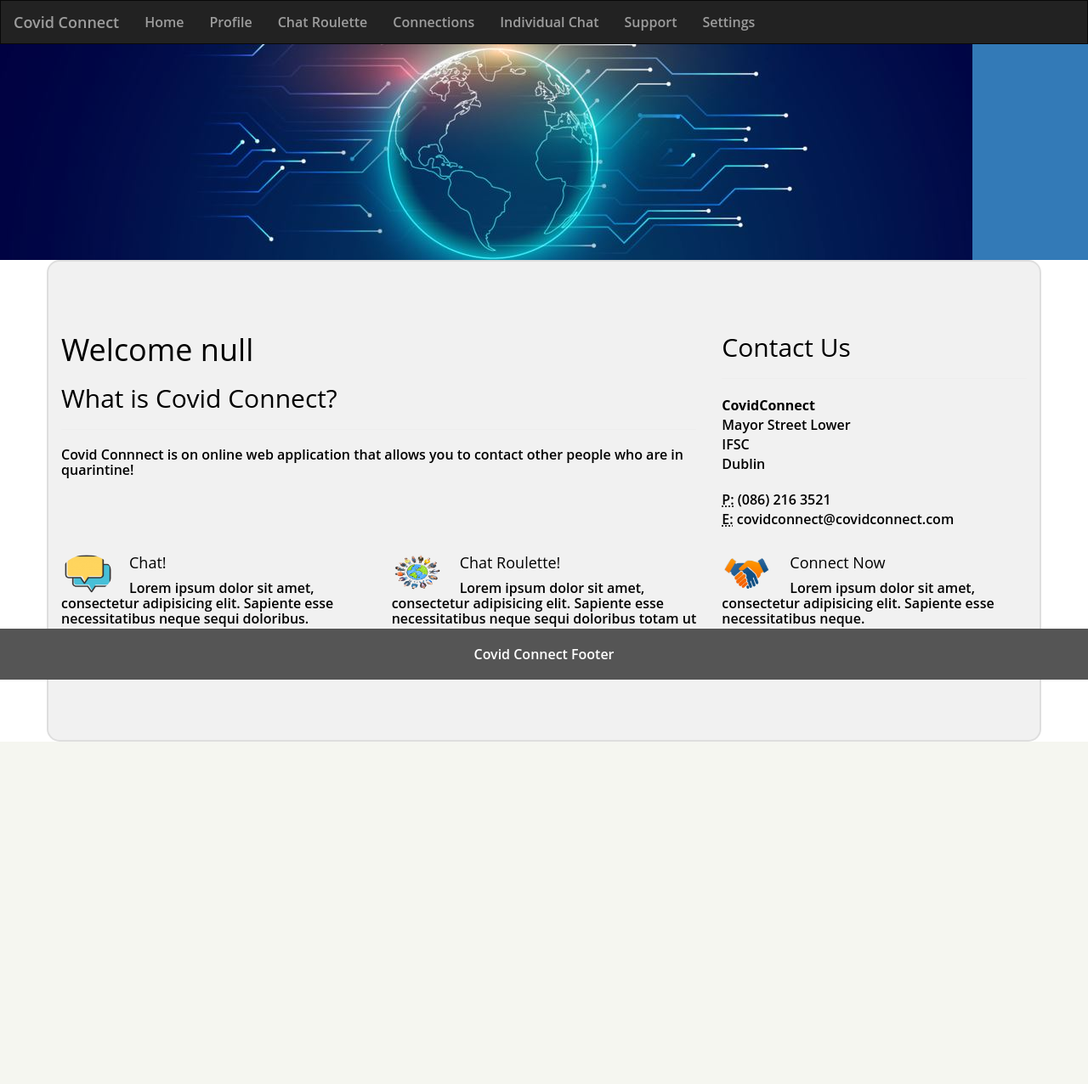
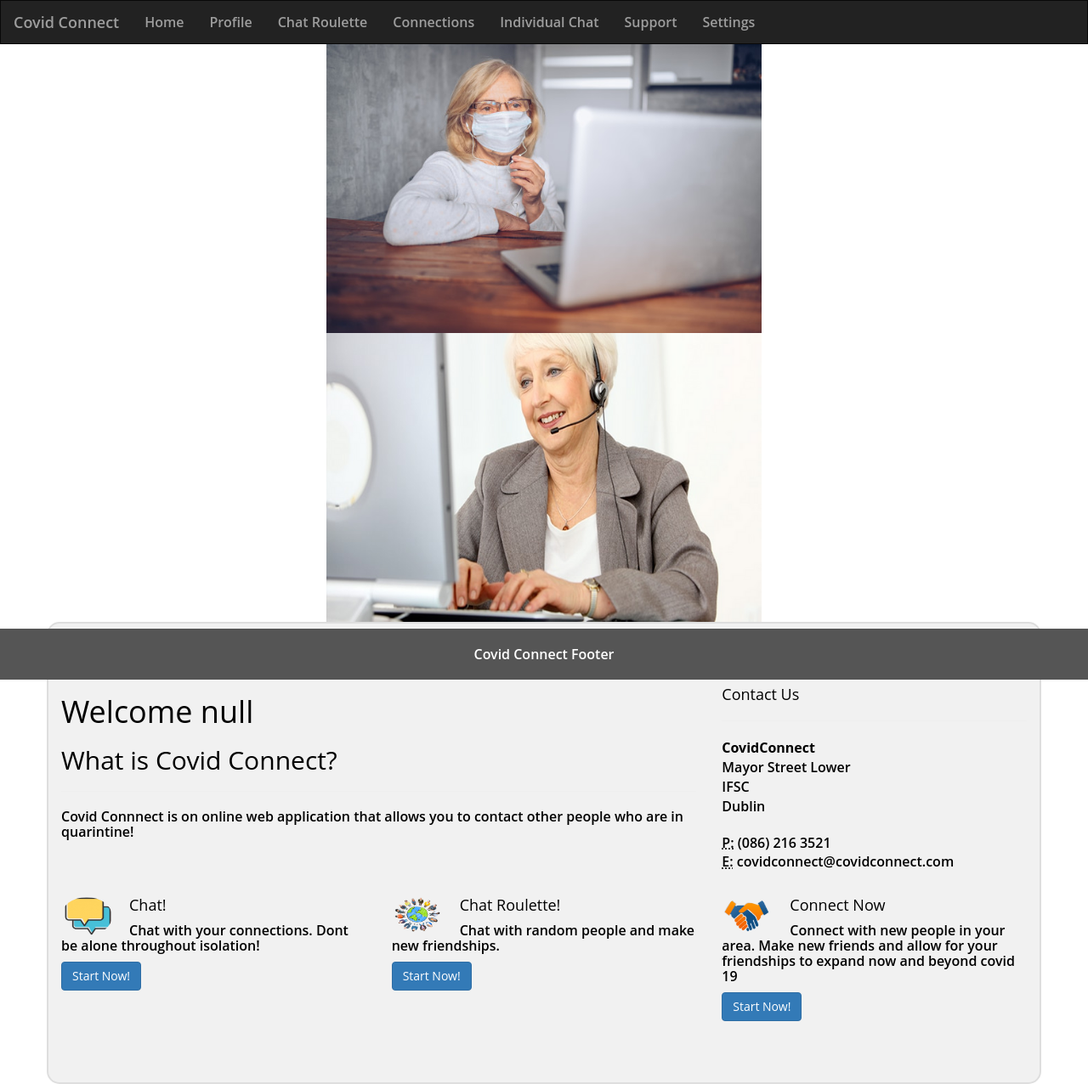
Before and after one commit to ApricotsNCI/CovidConnect, a PHP site: page /Webpages/home.html in a window 1280 px wide. Shown: the whole page at 85% size. Before the commit the page ends 873 px from the top, so only its background shows below. Run offline with PHP 8.4, Linux system fonts and the light colour scheme; some libraries are stand-ins or nearby versions.

Commit message:
home page

```diff
--- a/Webpages/home.html
+++ b/Webpages/home.html
@@ -34,8 +34,9 @@
     </div>
   </nav>
   <!-- Header -->
-  <header class="bg-primary py-5 mb-5">
-    <img id="homepagebanner" src="../Imgs/bg.jpg" alt="Background">
+  <header>
+      <img id="homepagebanner" src="../Imgs/bg.jpg" alt="Background">
+      <img id="homepagebanner" src="../Imgs/bg2.jpg" alt="Background">
   </header>
   <!-- Page Content -->
   <div class="container">
@@ -47,7 +48,7 @@
         <p>Covid Connnect is on online web application that allows you to contact other people who are in quarintine!</p>
       </div>
       <div class="col-md-4 mb-5">
-        <h2>Contact Us</h2>
+        <h4>Contact Us</h4>
         <hr>
         <address>
           <strong>CovidConnect</strong>
@@ -72,7 +73,7 @@
           <img class="card-img-top" src="../Imgs/chat.png" alt="Chat Logo">
           <div class="card-body">
             <h4 class="card-title">Chat!</h4>
-            <p class="card-text">Lorem ipsum dolor sit amet, consectetur adipisicing elit. Sapiente esse necessitatibus neque sequi doloribus.</p>
+            <p class="card-text">Chat with your connections. Dont be alone throughout isolation!</p>
           </div>
           <div class="card-footer">
             <a href="individualchat.html" class="btn btn-primary">Start Now!</a>
@@ -84,7 +85,7 @@
           <img class="card-img-top" src="../Imgs/chatroulette.png" alt="chatroulette Logo">
           <div class="card-body">
             <h4 class="card-title">Chat Roulette!</h4>
-            <p class="card-text">Lorem ipsum dolor sit amet, consectetur adipisicing elit. Sapiente esse necessitatibus neque sequi doloribus totam ut praesentium aut.</p>
+            <p class="card-text">Chat with random people and make new friendships.</p>
           </div>
           <div class="card-footer">
             <a href="chatroulette.html" class="btn btn-primary">Start Now!</a>
@@ -96,7 +97,7 @@
           <img class="card-img-top" src="../Imgs/connect.png" alt="Chat Logo">
           <div class="card-body">
             <h4 class="card-title">Connect Now</h4>
-            <p class="card-text">Lorem ipsum dolor sit amet, consectetur adipisicing elit. Sapiente esse necessitatibus neque.</p>
+            <p class="card-text">Connect with new people in your area. Make new friends and allow for your friendships to expand now and beyond covid 19</p>
           </div>
           <div class="card-footer">
             <a href="connections.html" class="btn btn-primary">Start Now!</a>
@@ -104,9 +105,8 @@
         </div>
       </div>
     </div>
-    <!-- /.row -->
+    <!-- row -->
   </div>
-  <!-- /.container -->
   <!-- Footer -->
   <footer class="container-fluid text-center">
     <p>Covid Connect Footer</p>
--- a/Webpages/supportpage.html
+++ b/Webpages/supportpage.html
@@ -50,7 +50,6 @@
         </script>
 
       </div>
-
       <div class="col-sm-2 sidenav">
         <div class="well">
           <p>ADS</p>
--- a/style.css
+++ b/style.css
@@ -96,7 +96,7 @@ a {
   max-width: 525px;
   min-height: 670px;
   position: relative;
-  background: url(https://raw.githubusercontent.com/khadkamhn/day-01-login-form/master/img/bg.jpg) no-repeat center;
+  background: url(https://raw.githubusercontent.com/khadkamhn/day-01-login-form/master/img/bg.jpg) center;
   box-shadow: 0 12px 15px 0 rgba(0, 0, 0, .24), 0 17px 50px 0 rgba(0, 0, 0, .19);
 }
 .login-html {
@@ -220,10 +220,14 @@ a {
 }
 
 /*Home page*/
-.homepagebanner {
-  width: 100%;
-  height: auto;
+#homepagebanner {
+  display: block;
+  margin-left: auto;
+  margin-right: auto;
+  width: 40%;
+  float: inherit;
 }
+
 .container {
   border: 2px solid #dedede;
   background-color: #f1f1f1;
@@ -318,6 +322,12 @@ a {
   margin: 20px auto;
   background-color: #D3D3D3;
 }
+.settingscontainer1 {
+  height: 55%;
+  max-width: 45%;
+  margin: 20px auto;
+  background-color: #D3D3D3;
+}
 .btn {
   margin-bottom: 20%;
 }
```
Also changed, not shown: Webpages/settings.html (+8 -2 lines), Imgs/bg.jpg, Imgs/bg2.jpg (added), Imgs/bgsettings.png (deleted).
